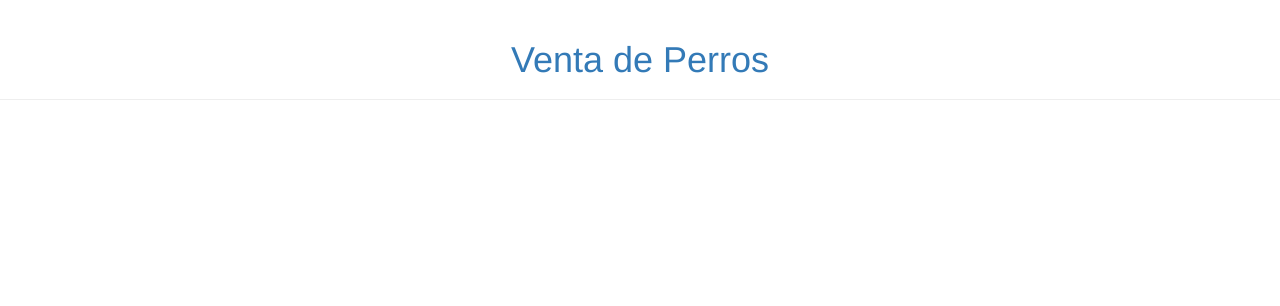
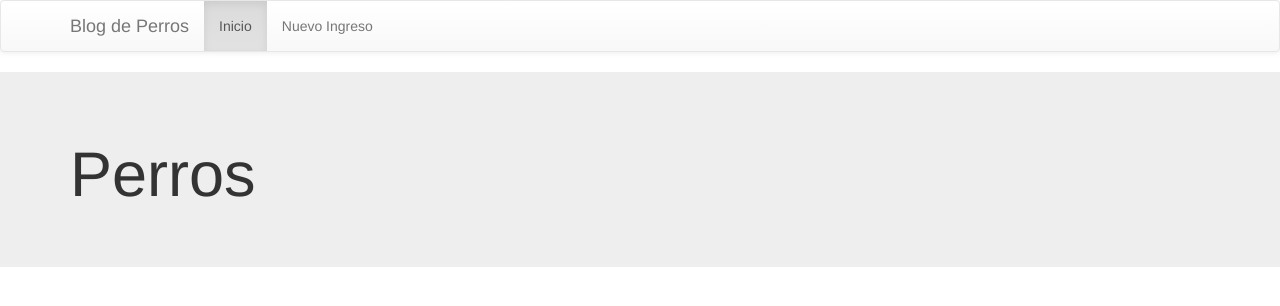
Before and after one commit to luisman1987/perros, a Django app: page / in a window 1280 px wide. Shown: the top 306 px of the page. Run offline with Django 3.2, Linux system fonts and the light colour scheme; data that the repository does not hold is empty; some libraries are stand-ins or nearby versions.

Commit message:
Mi app perros, Bootstrap

```diff
--- a/perros/templates/perros/base.html
+++ b/perros/templates/perros/base.html
@@ -8,22 +8,66 @@
           <link href="https://fonts.googleapis.com/css?family=Lobster&subset=latin,latin-ext" rel="stylesheet" type="text/css">
 
 
+          <style>
+         .carousel-inner > .item > img,
+         .carousel-inner > .item > a > img {
+             width: 70%;
+             margin: auto;
+         }
+         </style>
+
         </head>
         <body>
-            <div class="page-header">
-              <center>
-                <h1><a href="">Venta de Perros</a></h1>
-              </center>
-            </div>
-            <div class="content container">
-            <div class="row">
-            <div class="col-md-8">
-              {% block content %}
-              {% endblock %}
-          </div>
-      </div>
-  </div>
+
+          <header>
+             <nav class="navbar navbar-default">
+                 <div class="container">
+                         <!-- Boton para dispositivos moviles-->
+                         <div class="navbar-header">
+                           <button type="button" class="navbar-toggle collapsed" data-toggle="collapse" data-target="#navegacion-fm">
+                             <span class="sr-only">Desplegar / Ocultar Menu</span>
 
 
+                           </button>
+
+                           <a class="navbar-brand" href="#">Blog de Perros</a>
+                         </div>
+
+                         <!-- Inicia el Menu-->
+                         <div class="collapse navbar-collapse" id="navegacion-fm">
+                           <ul class="nav navbar-nav">
+                             <li class="active"><a href="index.php">Inicio</a></li>
+                               <li><a href="ListadoProducto.php">Nuevo Ingreso</a></li>
+                           </ul>
+                         </div><!-- /.navbar-collapse -->
+                       </div><!-- /.container -->
+             </nav>
+     </header>
+
+     <!--Jumbotron-->
+           <section class="jumbotron">
+               <div class="container">
+                   <h1>Perros</h1>
+               </div>
+           </section>
+
+
+
+           <section class="posts col-md-9 ">
+                               {% block content %}
+                               {% endblock %}
+            </section>
+
+
+  <!-- Bootstrap core JavaScript
+      ================================================== -->
+      <!-- Placed at the end of the document so the pages load faster -->
+      <script src="https://ajax.googleapis.com/ajax/libs/jquery/1.12.4/jquery.min.js"></script>
+      <script>window.jQuery || document.write('<script src="../../assets/js/vendor/jquery.min.js"><\/script>')</script>
+      <script src="../../dist/js/bootstrap.min.js"></script>
+      <!-- Just to make our placeholder images work. Don't actually copy the next line! -->
+      <script src="../../assets/js/vendor/holder.min.js"></script>
+      <!-- IE10 viewport hack for Surface/desktop Windows 8 bug -->
+      <script src="../../assets/js/ie10-viewport-bug-workaround.js"></script>
         </body>
     </html>
--- a/perros/templates/perros/listar_perros.html
+++ b/perros/templates/perros/listar_perros.html
@@ -3,19 +3,18 @@
             {% for a in articulo %}
 
 
-            <hr class="featurette-divider">
-
-              <div class="row featurette">
-                <div class="col-md-7">
-                  <h2 class="featurette-heading">And lastly, this one. <span class="text-muted">Checkmate.</span></h2>
-                  <p>{{a.nombre}}</p>
-
-                  <p>{{a.color|linebreaksbr}}</p>
-                  <p>{{a.raza|linebreaksbr}}</p>
-                </div>
-                <div class="col-md-5">
-                  <img class="featurette-image img-responsive center-block img-thumbnail" src="{{a.imagen.url}}" alt="Generic placeholder image">
+            <div class="row">
+              <div class="col-sm-6 col-md-4">
+                <div class="thumbnail">
+                  <img src="{{a.imagen.url}}" width="250" height="250" alt="">
+                  <div class="caption">
+                    <h3>{{a.nombre}}</h3>
+                    <p>{{a.color|linebreaksbr}}</p>
+                    <p><a href="#" class="btn btn-primary" role="button">Button</a> <a href="#" class="btn btn-default" role="button">Button</a></p>
+                  </div>
                 </div>
               </div>
+            </div>
+
             {% endfor %}
         {% endblock content %}
```
Also changed, not shown: imagenes/Cachorro-American-PitBull-Terrier.jpg (added), imagenes/Mark_Aldrich_puppies_.jpg (added), imagenes/Mark_Aldrich_puppies__ujBveGs.jpg (added), imagenes/golden-retriever_portada.jpg (added), imagenes/golden-retriever_portada_lzCvzjC.jpg (added).
